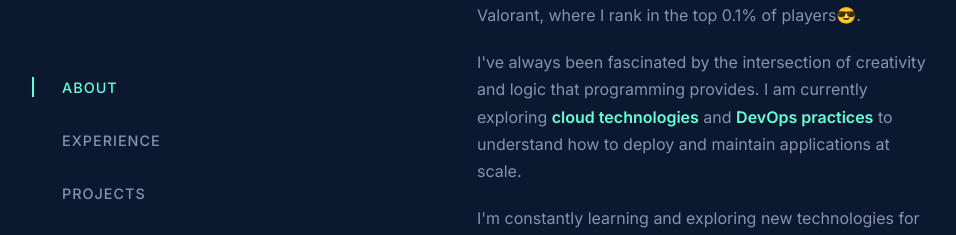
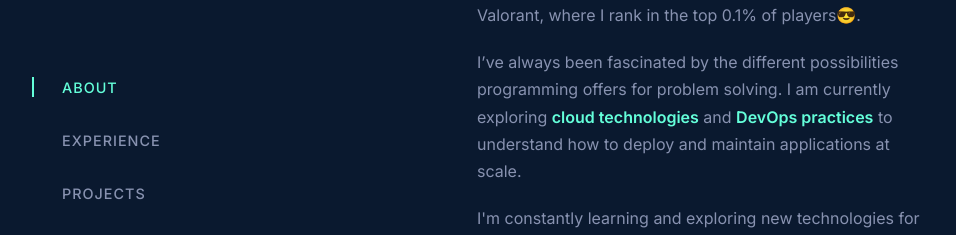
Before and after one commit to elvisThai/my-portfolio, a React (Create React App) app: page / in a window 1280 px wide. Shown: the part 293-528 px from the top of the page, without its empty margins (163-1119 px from the left). Built offline with nearby package versions, Linux system fonts and the light colour scheme; no server answers; the HTML template or start-up script is replaced by a standard one.

Commit message:
minor about changes

```diff
--- a/src/components/Portfolio.js
+++ b/src/components/Portfolio.js
@@ -220,7 +220,7 @@ const Portfolio = () => {
               and playing video games like Valorant, where I rank in the top 0.1% of players😎.
             </p>
             <p>
-              I've always been fascinated by the intersection of creativity and logic that programming provides.
+            I’ve always been fascinated by the different possibilities programming offers for problem solving.
               I am currently exploring <strong>cloud technologies</strong> and <strong>DevOps practices</strong> to understand how to deploy
               and maintain applications at scale.
             </p>
```
